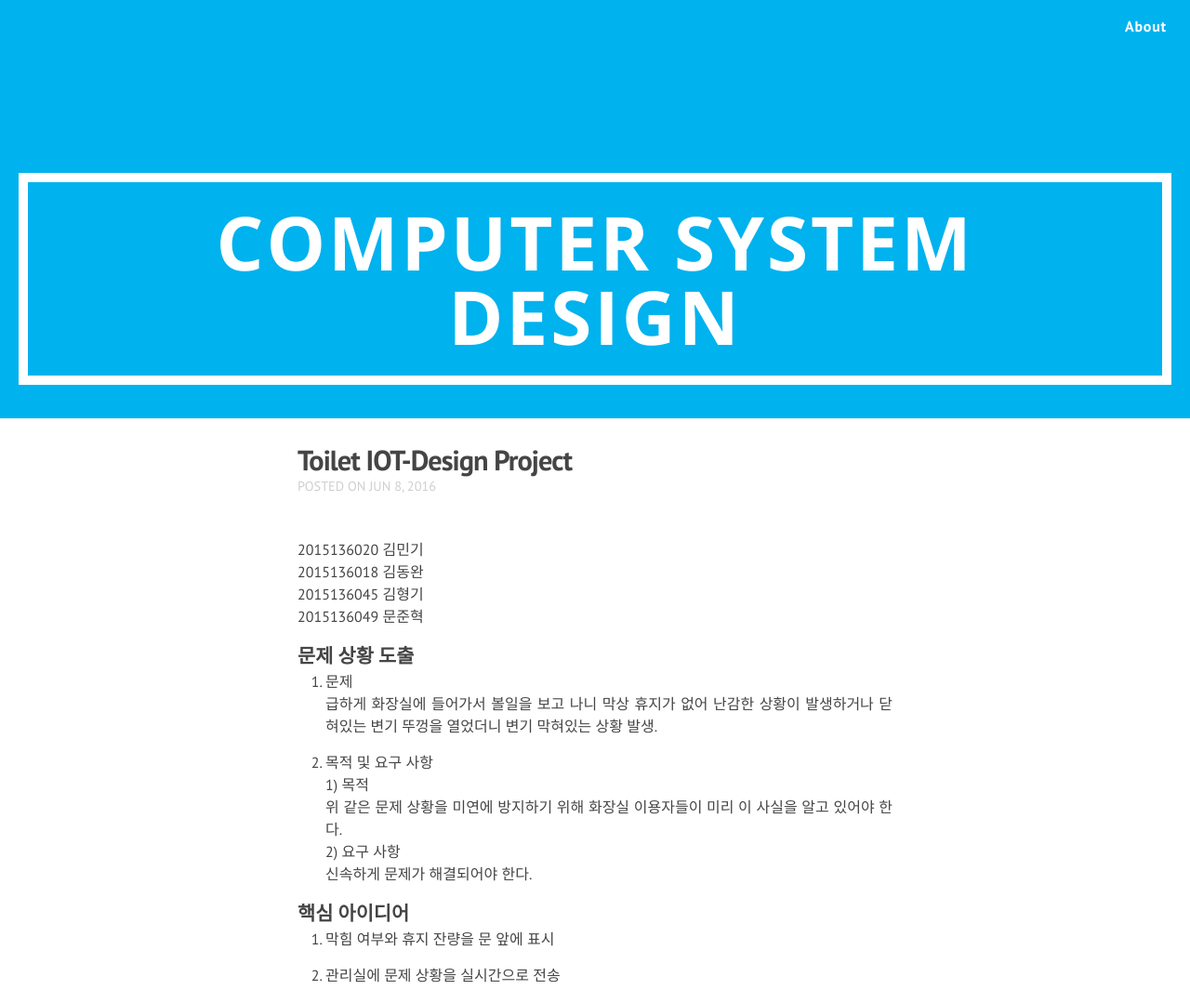
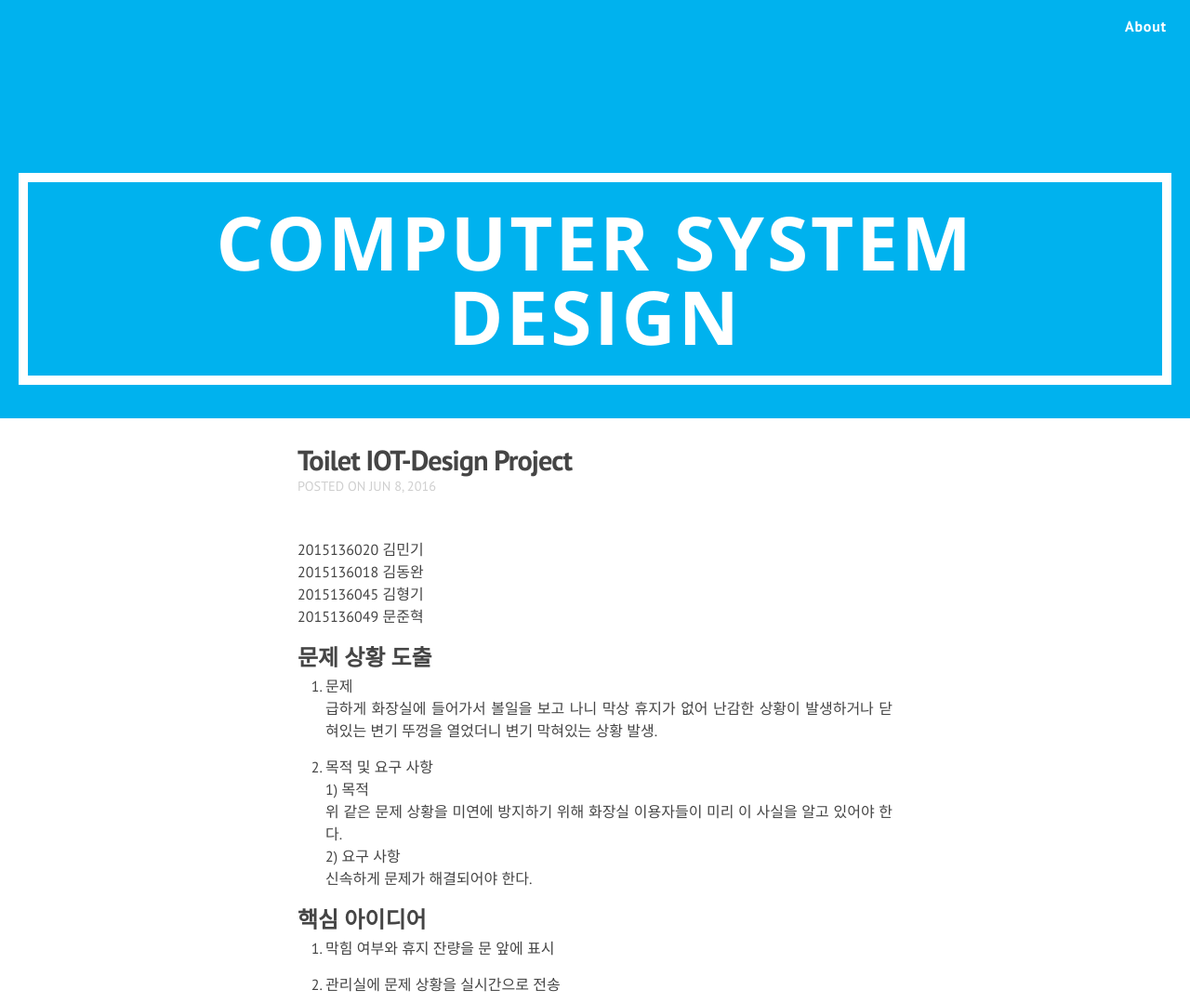
Before and after one commit to overhead1284/overhead1284.github.com, a Jekyll site: the page built from _posts/2016-06-08-IoT.md, in a window 1280 px wide. Shown: the top 1079 px of the page at 93% size. Built offline with Jekyll 4.4.1, drawn with Linux system fonts in a browser that asks for light colours; nearby versions of some CDN libraries; Markdown is read by kramdown in place of the engine named in the settings.

Commit message:
Add files via upload

```diff
--- a/_posts/2016-06-08-IoT.md
+++ b/_posts/2016-06-08-IoT.md
@@ -4,10 +4,11 @@ title: "Toilet IOT-Design Project"
 date: 2016-06-08
 화장실 IOT 보고서:
 ---
+
 2015136020 김민기<br />2015136018 김동완<br />2015136045 김형기<br />2015136049 문준혁<br />
 
 
-### 문제 상황 도출
+## 문제 상황 도출
 
 
 1. 문제<br />
@@ -22,7 +23,7 @@ date: 2016-06-08
 
 
 
-### 핵심 아이디어
+## 핵심 아이디어
 
 1. 막힘 여부와 휴지 잔량을 문 앞에 표시<br />
 
@@ -31,12 +32,12 @@ date: 2016-06-08
 
 
 
-### 전체 시스템 구조
+## 전체 시스템 구조
 
 ![alt text](http://i.imgur.com/YVd5ps8.png "01" "width:400px")
 
 
-### 기존의 제품
+## 기존의 제품
 
 ![alt text](http://i.imgur.com/SKJ7BGR.png "02" "width:400px")<br />
 [화장실의 비어있는 자리를 알려주는 화장실]<br />
```
